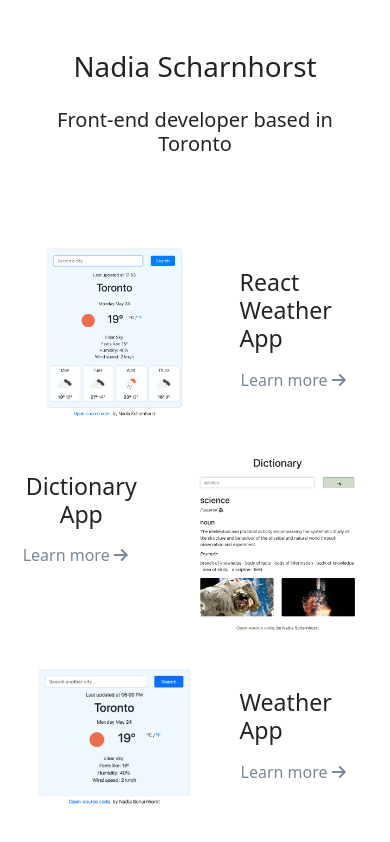
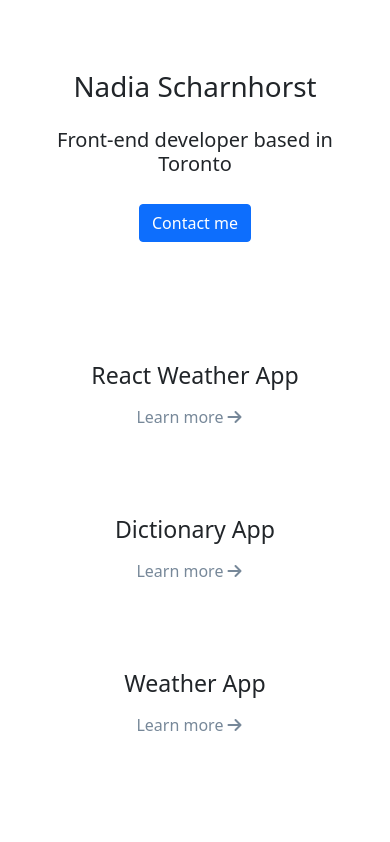
Before and after one commit to nad2903/portfolio, a plain HTML site: page index.html in a window 390 px wide. Drawn offline with nearby package versions, Linux system fonts and the light colour scheme.

Commit message:
Homepage responsive

```diff
--- a/index.html
+++ b/index.html
@@ -17,31 +17,32 @@
     <div class="hero">
         <h1>Nadia Scharnhorst</h1>
         <h5>Front-end developer based in Toronto</h5>
+        <a href="/" class="btn btn-primary">Contact me</a>
     </div>
     <div class="preview container">
         <div class="row">
-            <div class="col-7">
+            <div class="col d-none d-sm-block">
                 <img src="/images/react-weather.png" alt="React Weather App" class="img-fluid">
             </div>
-            <div class="col-5">
+            <div class="col">
                 <h3>React Weather App</h3>
                 <a href="/" class="btn">Learn more <i class="fas fa-arrow-right"></i></a>
             </div>
         </div>
         <div class="row">
-            <div class="col-5 left">
+            <div class="col left">
                 <h3>Dictionary App</h3>
                 <a href="/" class="btn">Learn more <i class="fas fa-arrow-right"></i></a>
             </div>
-            <div class="col-7">
+            <div class="col d-none d-sm-block">
                 <img src="/images/dictionary.png" alt="Dictionary App" class="img-fluid">
             </div>
         </div>
         <div class="row">
-            <div class="col-7">
+            <div class="col d-none d-sm-block">
                 <img src="/images/weather.png" alt="React Weather App" class="img-fluid">
             </div>
-            <div class="col-5">
+            <div class="col">
                 <h3>Weather App</h3>
                 <a href="/" class="btn">Learn more <i class="fas fa-arrow-right"></i></a>
             </div>
--- a/styles/portfolio.css
+++ b/styles/portfolio.css
@@ -1,5 +1,12 @@
+body {
+  display: block;
+  margin: 20px auto;
+  text-align: center;
+}
+
 .hero {
   padding: 50px;
+  padding-bottom: 40px;
   text-align: center;
 }
 
@@ -8,14 +15,19 @@
   font-weight: 300;
 }
 
+.hero a {
+  margin-top: 20px;
+}
+
 .preview {
   display: block;
   margin: 20px auto;
   max-width: 900px;
+  text-align: center;
 }
 
 .preview h3 {
-  margin-top: 25px;
+  margin-top: 50px;
 }
 
 .preview .btn {
```
